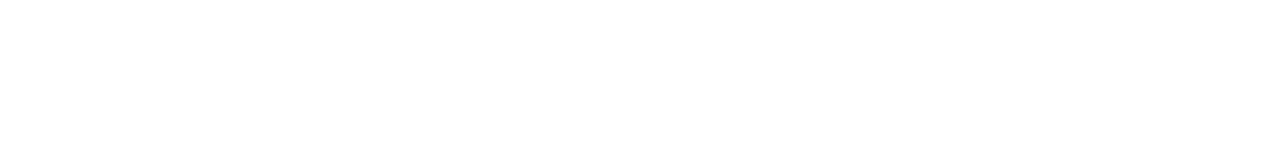
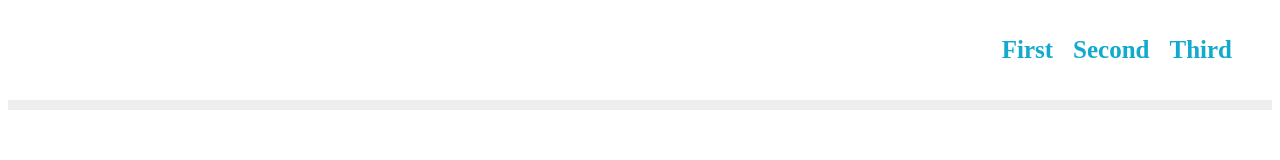
Before and after one commit to uurha/unity-learn, a plain HTML site: page docs/index.html in a window 1280 px wide. Drawn offline with Linux system fonts and the light colour scheme.

Commit message:
Add header

```diff
--- a/docs/index.html
+++ b/docs/index.html
@@ -1,8 +1,22 @@
 <!DOCTYPE html PUBLIC "-//W3C//DTD XHTML 1.0 Transitional//EN" "http://www.w3.org/TR/xhtml1/DTD/xhtml1-transitional.dtd">
 <html xmlns="http://www.w3.org/1999/xhtml">
 <script src="https://laingsimon.github.io/render-diagram/drawio-renderer.js"></script>
+<head><meta name="viewport" content="width=device-width, initial-scale=1">
+  <link rel="stylesheet" href="styles.css">
+</head>
 <body>
+<nav>
+    <ul>
+      <li><a href="#first">First</a></li>
+      <li><a href="#second">Second</a></li>
+      <li><a href="#third">Third</a></li>
+    </ul>
+ </nav>
+<div class = "custom-diagram-background">
+
 <div class="drawio-diagram" data-diagram-url="https://uurha.github.io/unity-learn/unity-learn.xml" data-diagram-options='{"highlight": "blue"}'></div>
+
+</div>
 </body>
 
 </html>
--- /dev/null
+++ b/docs/styles.css
@@ -0,0 +1,42 @@
+ul {
+  width: 100%;
+  display: flex;
+  justify-content: flex-end;
+  box-sizing: border-box;
+  padding: 20px;
+  background: #fff;
+}
+
+body nav {
+  z-index: 1000;
+  position: sticky;
+  top: 0;
+}
+
+li {
+  list-style: none;
+  margin-right: 20px;
+  font-size: 25px;
+  font-weight: bold;
+}
+
+li a {
+  text-decoration: none;
+  color: #1ac;
+}
+
+.custom-diagram-background {
+  padding-top: 10px;
+  font-size: 50px;
+  font-weight: bold;
+  background: #eee;
+}
+
+.main-group {
+  height: 100vh;
+  display: grid;
+  place-items: center;
+  font-size: 50px;
+  font-weight: bold;
+  background: #eee;
+}
```
